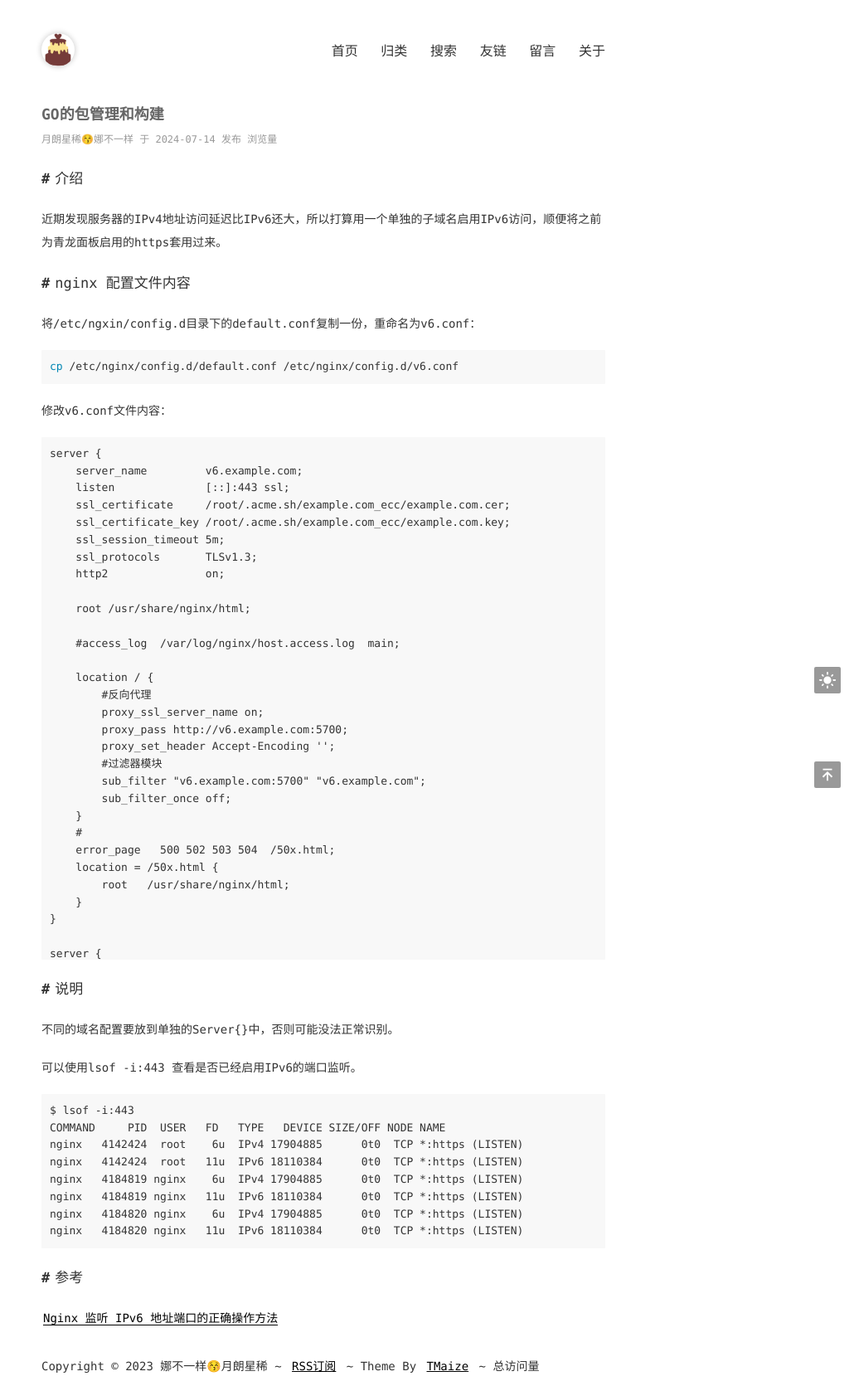
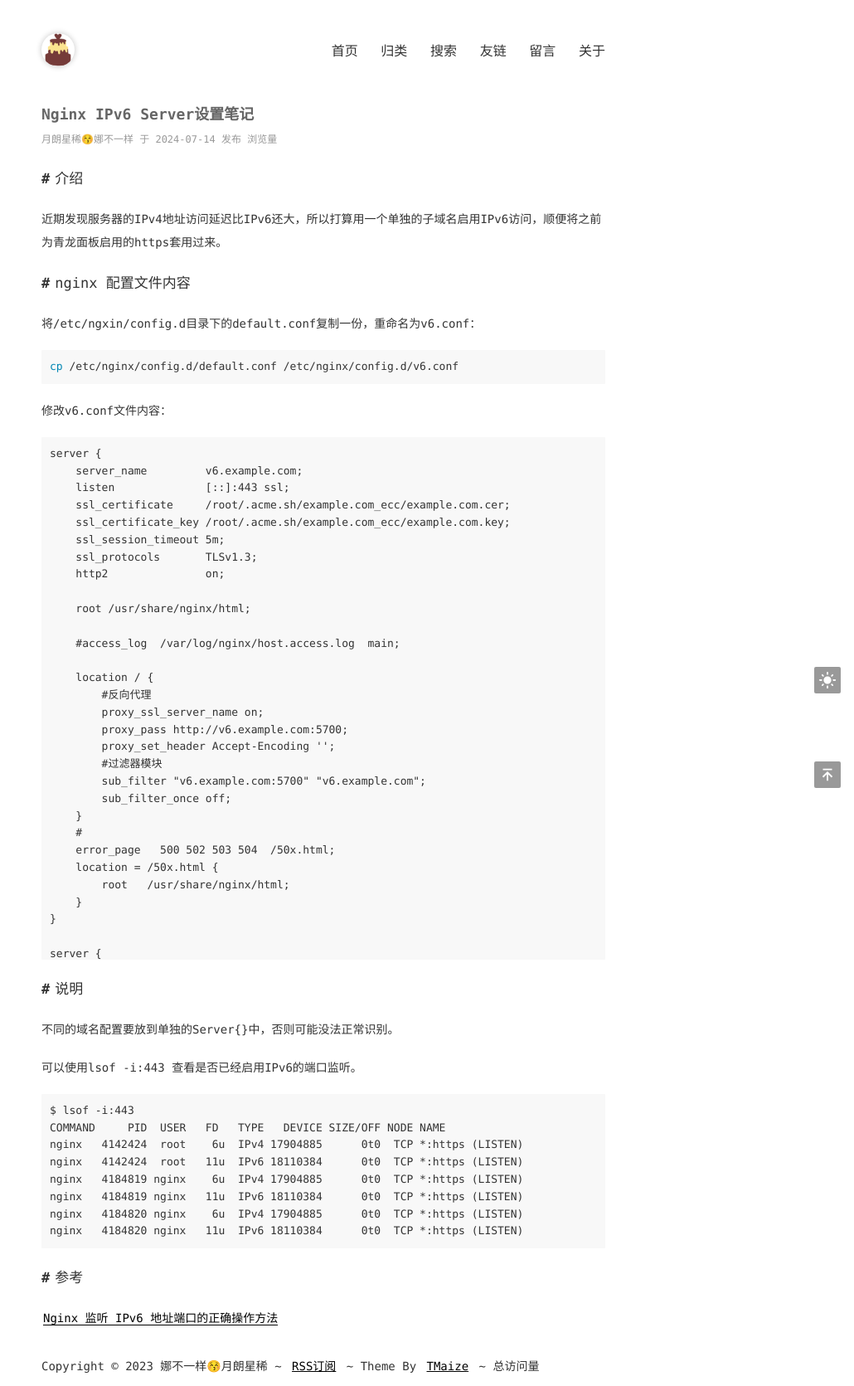
Before and after one commit to nksmiles/nksmiles.github.io, a Jekyll site: the page built from _posts/2024-07-14-nginx-ipv6-settings-proxypass.md, in a window 1280 px wide. Shown: the whole page at 83% size, without its empty margins (250-1280 px from the left). Built offline with Jekyll 4.4.1, drawn with Linux system fonts in a browser that asks for light colours; comment, search, counter and statistics services are not loaded.

Commit message:
Update 2024-07-14-nginx-ipv6-settings-proxypass.md

```diff
--- a/_posts/2024-07-14-nginx-ipv6-settings-proxypass.md
+++ b/_posts/2024-07-14-nginx-ipv6-settings-proxypass.md
@@ -1,6 +1,6 @@
 ---
 layout: mypost
-title: GO的包管理和构建
+title: Nginx IPv6 Server设置笔记
 categories: [Linux]
 ---
 
```
